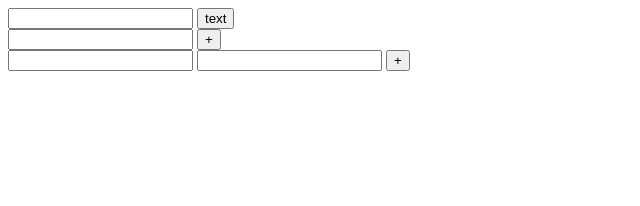
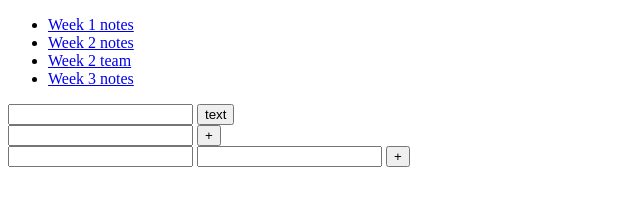
Before and after one commit to eherman247/WDD330_WebFrontDev2, a plain HTML site: page week2_team/index.html in a window 1280 px wide. Shown: the whole page, without its empty margins (0-640 px from the left). Drawn offline with Linux system fonts and the light colour scheme.

Commit message:
Modified the url links for the nav to make it line up.

```diff
--- a/scripts/index.js
+++ b/scripts/index.js
@@ -5,6 +5,10 @@ const links = [{
     {
         label: "Week 2 notes",
         url: "week2/index.html"
+    },
+    {
+        label: "Week 2 team",
+        url: "week2_team/index.html"
     },
     {
         label: "Week 3 notes",
--- a/week1/scripts/index.js
+++ b/week1/scripts/index.js
@@ -5,6 +5,10 @@ const links = [{
     {
         label: "Week 2 notes",
         url: "../week2/index.html"
+    },
+    {
+        label: "Week 2 team",
+        url: "../week2_team/index.html"
     },
     {
         label: "Week 3 notes",
--- a/week2/scripts/week2.js
+++ b/week2/scripts/week2.js
@@ -5,6 +5,10 @@ const links = [{
 {
     label: "Week 2 notes",
     url: "../week2/index.html"
+},
+{
+    label: "Week 2 team",
+    url: "../week2_team/index.html"
 },
 {
     label: "Week 3 notes",
--- a/week2_team/index.html
+++ b/week2_team/index.html
@@ -9,6 +9,12 @@
 </head>
 
 <body>
+    <nav>
+        <ul>
+
+        </ul>
+    </nav>
+
     <form>
         <label for="add"></label>
         <input type="text" name="add" id="add">
--- a/week2_team/scripts/week2_team.js
+++ b/week2_team/scripts/week2_team.js
@@ -1,3 +1,37 @@
+const links = [{
+    label: "Week 1 notes",
+    url: "../week1/index.html"
+},
+{
+    label: "Week 2 notes",
+    url: "../week2/index.html"
+},
+{
+    label: "Week 2 team",
+    url: "../week2_team/index.html"
+},
+{
+    label: "Week 3 notes",
+    url: "../week3/index.html"
+}
+];
+
+// get pointer to <ul> element
+let ul = document.querySelector("ul");
+
+links.forEach(
+link => {
+    ul.innerHTML +=
+    `
+        <li>
+            <a href="${link.url}">${link.label}</a>
+        </li>
+    `;
+}
+);
+
+
+
 function addNum(){
     event.preventDefault();
     let numbers = document.querySelector("input").value;
```
Also changed, not shown: week2_group/scripts/week2.js (+37 -0 lines).
